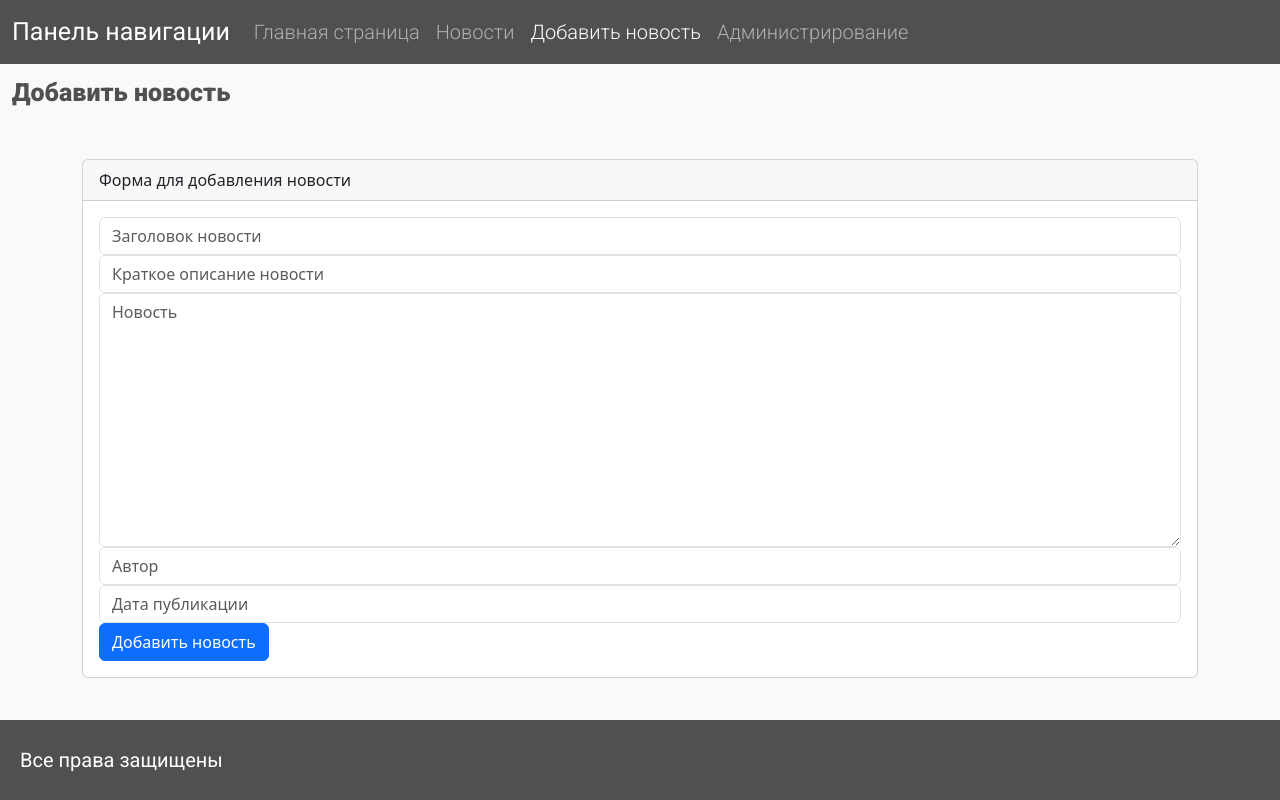
After one commit to RealVegas/Django04, a Django app: page /news/add_news in a window 1280 px wide. The commit adds this page. Run offline with Django 5.2, Linux system fonts and the light colour scheme.

Commit message:
Все готово

```diff
--- a/advanced_news/main/templates/main/base.html
+++ b/advanced_news/main/templates/main/base.html
@@ -12,8 +12,6 @@
     <link href="{% static 'main/css/styles.css' %}" type="text/css" rel="stylesheet">
 </head>
 <body>
-
-
         {% block content %}
         {% endblock %}
     </div>
--- a/advanced_news/main/templates/main/nav-bar.html
+++ b/advanced_news/main/templates/main/nav-bar.html
@@ -8,6 +8,7 @@
                 <div class="navbar-nav">
                     <a class="nav-link {{main}}" aria-current="page" href="{% url 'index' %}">Главная страница</a>
                     <a class="nav-link {{news}}" aria-current="page" href="{% url 'news_home' %}">Новости</a>
+                    <a class="nav-link {{add_news}}" aria-current="page" href="{% url 'add_entry' %}">Добавить новость</a>
                     <a class="nav-link" aria-current="page" href="/admin">Администрирование</a>
                 </div>
             </div>
--- /dev/null
+++ b/advanced_news/news/forms.py
@@ -0,0 +1,31 @@
+from .models import NewsPost
+from django.forms import ModelForm, TextInput, Textarea, DateTimeInput
+
+
+class NewsPostForm(ModelForm):
+    class Meta:
+        model = NewsPost
+        fields = ['n_title', 'n_desc', 'n_text', 'n_date', 'n_author']
+        widgets = {
+            "n_title": TextInput(attrs={
+                'class': 'form-control',
+                'placeholder': 'Заголовок новости'
+            }),
+            "n_desc": TextInput(attrs={
+                'class': 'form-control',
+                'placeholder': 'Краткое описание новости'
+            }),
+            "n_text": Textarea(attrs={
+                'class': 'form-control',
+                'placeholder': 'Новость'
+            }),
+            "n_author": TextInput(attrs={
+                'class': 'form-control',
+                'placeholder': 'Автор'
+            }),
+            "n_date": DateTimeInput(attrs={
+                'class': 'form-control',
+                'placeholder': 'Дата публикации'
+            }),
+
+        }
--- /dev/null
+++ b/advanced_news/news/templates/news/add_entry.html
@@ -0,0 +1,41 @@
+{% extends "main/base.html" %}
+
+{% block title %}
+Добавить новость
+{% endblock %}
+
+{% block content %}
+    {% include 'main/nav-bar.html' with add_news=option %}
+    <div class="container-fluid">
+    <p class="page-title">Добавить новость</p>
+
+        <div class="container mt-5">
+            <div class="card">
+                <div class="card-header">
+                    Форма для добавления новости
+                </div>
+                <div class="card-body">
+                    <form method="post">
+                        {% csrf_token %}
+                        <div class="form-group">
+                            {{ form.n_title }}
+                        </div>
+                        <div class="form-group">
+                            {{ form.n_desc }}
+                        </div>
+                        <div class="form-group">
+                            {{ form.n_text }}
+                        </div>
+                        <div class="form-group">
+                            {{ form.n_author }}
+                        </div>
+                        <div class="form-group">
+                            {{ form.n_date }}
+                        </div>
+                        <button type="submit" class="btn btn-primary">Добавить новость</button>
+                    </form>
+                </div>
+            </div>
+        </div>
+    </div>
+{% endblock %}
--- a/advanced_news/news/templates/news/news.html
+++ b/advanced_news/news/templates/news/news.html
@@ -24,5 +24,4 @@
     {% else %}
         <p class="news-title">Новостей нет</p>
     {% endif %}
-
 {% endblock %}
--- a/advanced_news/news/urls.py
+++ b/advanced_news/news/urls.py
@@ -19,4 +19,5 @@ from . import views
 
 urlpatterns = [
     path('', views.home, name='news_home'),
+    path('add_news', views.create_news, name='add_entry'),
 ]
--- a/advanced_news/news/views.py
+++ b/advanced_news/news/views.py
@@ -1,8 +1,21 @@
-from django.shortcuts import render
+from django.shortcuts import render, redirect
 from .models import NewsPost
+from .forms import NewsPostForm
 
 
 # Create your views here.
 def home(request):
     news: NewsPost = NewsPost.objects.all()
     return render(request, 'news/news.html', {'option': 'active', 'news': news})
+
+
+def create_news(request):
+
+    if request.method == 'POST':
+        form = NewsPostForm(request.POST)
+        if form.is_valid():
+            form.save()
+            return redirect('news_home')
+
+    form: NewsPostForm = NewsPostForm()
+    return render(request, 'news/add_entry.html', {'option': 'active', 'form': form})
```
Also changed, not shown: advanced_news/news/templates/news/index.html (deleted, +0 -24 lines), advanced_news/db.sqlite3.
